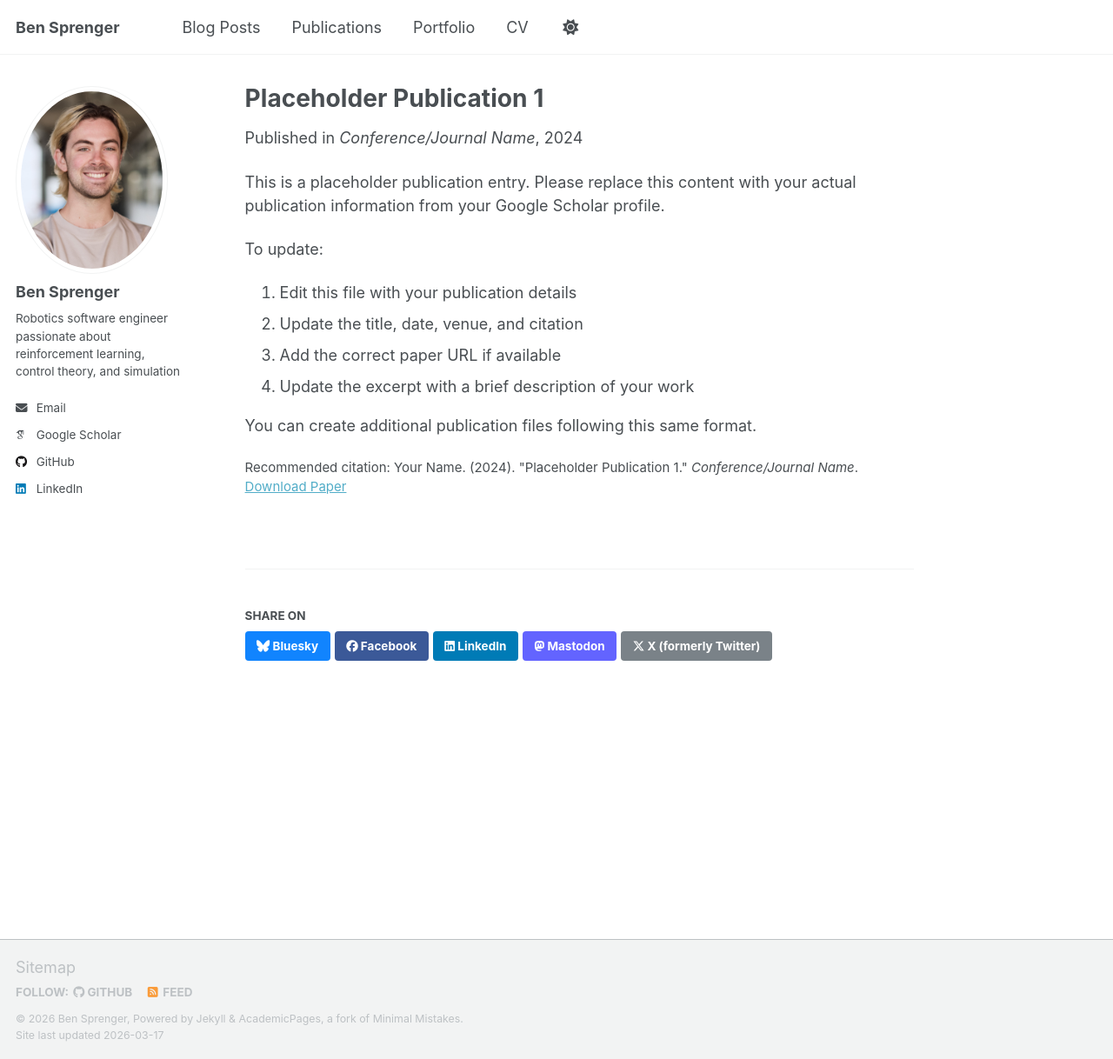
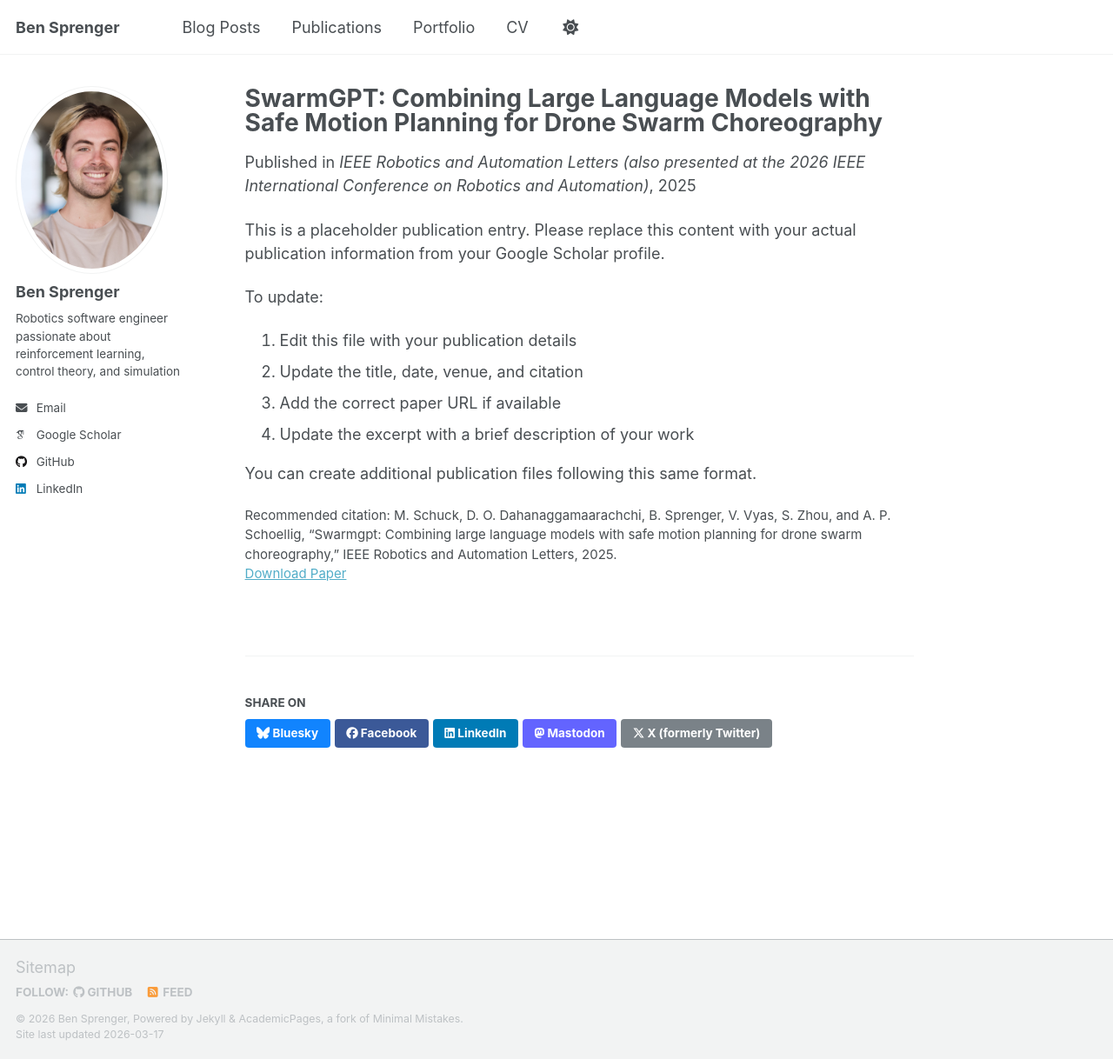
Before and after one commit to bsprenger/bsprenger.github.io, a Jekyll site: the page built from _publications/placeholder-1.md, in a window 1280 px wide and 1218 px high. Shown: the whole window at 87% size. Built offline with Jekyll 4.4.1, drawn with Linux system fonts in a browser that asks for light colours; some web fonts are replaced; a script that is not in the unit is left out.

Commit message:
Update publication details for SwarmGPT
Updated publication details for SwarmGPT, including title, excerpt, date, venue, paper URL, and citation.

```diff
--- a/_publications/placeholder-1.md
+++ b/_publications/placeholder-1.md
@@ -1,12 +1,12 @@
 ---
-title: "Placeholder Publication 1"
+title: "SwarmGPT: Combining Large Language Models with Safe Motion Planning for Drone Swarm Choreography"
 collection: publications
-permalink: /publication/placeholder-1
-excerpt: 'This is a placeholder for your first publication. Please update this file with your actual publication information from Google Scholar.'
-date: 2024-01-01
-venue: 'Conference/Journal Name'
-paperurl: 'http://example.com/paper1'
-citation: 'Your Name. (2024). &quot;Placeholder Publication 1.&quot; <i>Conference/Journal Name</i>.'
+permalink: /publication/swarm-gpt
+excerpt: 'SwarmGPT provides a blueprint for how foundation-model style reasoning (similar to vision-language-action models) can be used safely in robotics by pairing a language interface with a smart safety filter that guarantees feasible, safe trajectories. It lets people describe drone swarm choreographies in plain language while the system handles the low-level motion and safety constraints behind the scenes.'
+date: 2025-10-09
+venue: 'IEEE Robotics and Automation Letters (also presented at the 2026 IEEE International Conference on Robotics and Automation)'
+paperurl: '[https://ieeexplore.ieee.org/stamp/stamp.jsp?arnumber=11197931](https://ieeexplore.ieee.org/stamp/stamp.jsp?arnumber=11197931)'
+citation: 'M. Schuck, D. O. Dahanaggamaarachchi, B. Sprenger, V. Vyas, S. Zhou, and A. P. Schoellig, “Swarmgpt: Combining large language models with safe motion planning for drone swarm choreography,” IEEE Robotics and Automation Letters, 2025.'
 ---
 
 This is a placeholder publication entry. Please replace this content with your actual publication information from your Google Scholar profile.
```
